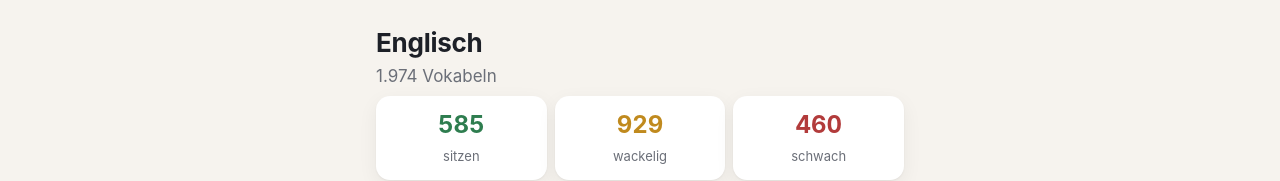
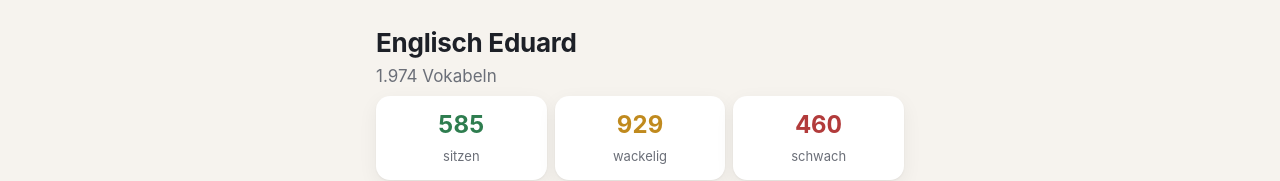
Before and after one commit to Linda-EFE/Englisch, a plain HTML site: page index.html in a window 1280 px wide. Shown: the top 181 px of the page. Drawn offline with Linux system fonts and the light colour scheme.

Commit message:
App heißt wieder Englisch Eduard
Co-Authored-By: Claude Opus 5.5 <noreply@anthropic.com>
Claude-Session: https://claude.ai/code/session_016ia4znQjbacDJdHaV1aJcr

```diff
--- a/index.html
+++ b/index.html
@@ -3,11 +3,11 @@
 <head>
 <meta charset="utf-8">
 <meta name="viewport" content="width=device-width, initial-scale=1, viewport-fit=cover">
-<title>Englisch</title>
+<title>Englisch Eduard</title>
 <meta name="apple-mobile-web-app-capable" content="yes">
 <meta name="mobile-web-app-capable" content="yes">
 <meta name="apple-mobile-web-app-status-bar-style" content="default">
-<meta name="apple-mobile-web-app-title" content="Englisch">
+<meta name="apple-mobile-web-app-title" content="Eduard">
 <meta name="theme-color" content="#f6f3ee" media="(prefers-color-scheme: light)">
 <meta name="theme-color" content="#16181d" media="(prefers-color-scheme: dark)">
 <link rel="manifest" href="manifest.webmanifest">
@@ -96,7 +96,7 @@ h2{font-size:15px;text-transform:uppercase;letter-spacing:.06em;color:var(--mute
 
 <!-- Start -->
 <main class="wrap" id="v-home">
-  <h1>Englisch</h1>
+  <h1>Englisch Eduard</h1>
   <p class="sub" id="total">Lade Vokabeln …</p>
   <div class="stats">
     <div class="stat good"><b id="s-good">–</b><span>sitzen</span></div>
```
Also changed, not shown: manifest.webmanifest, 1 other file.
